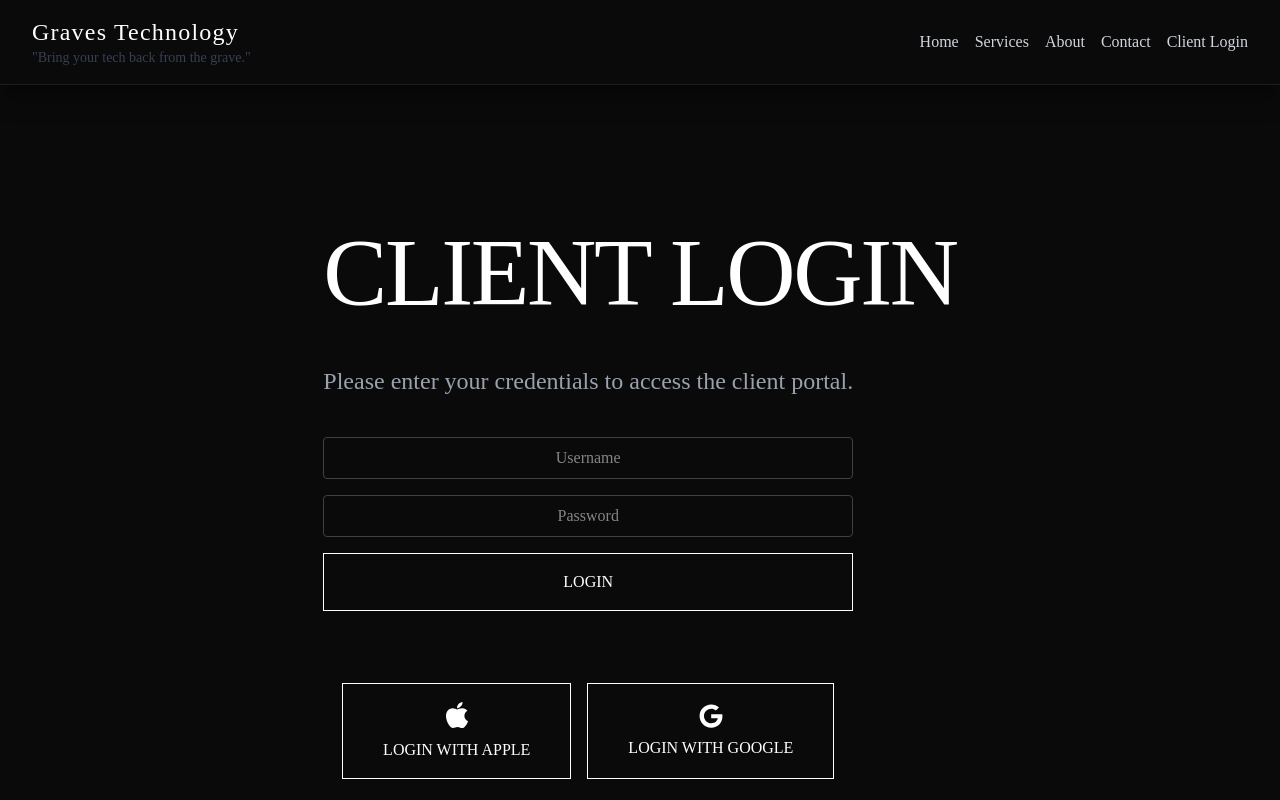
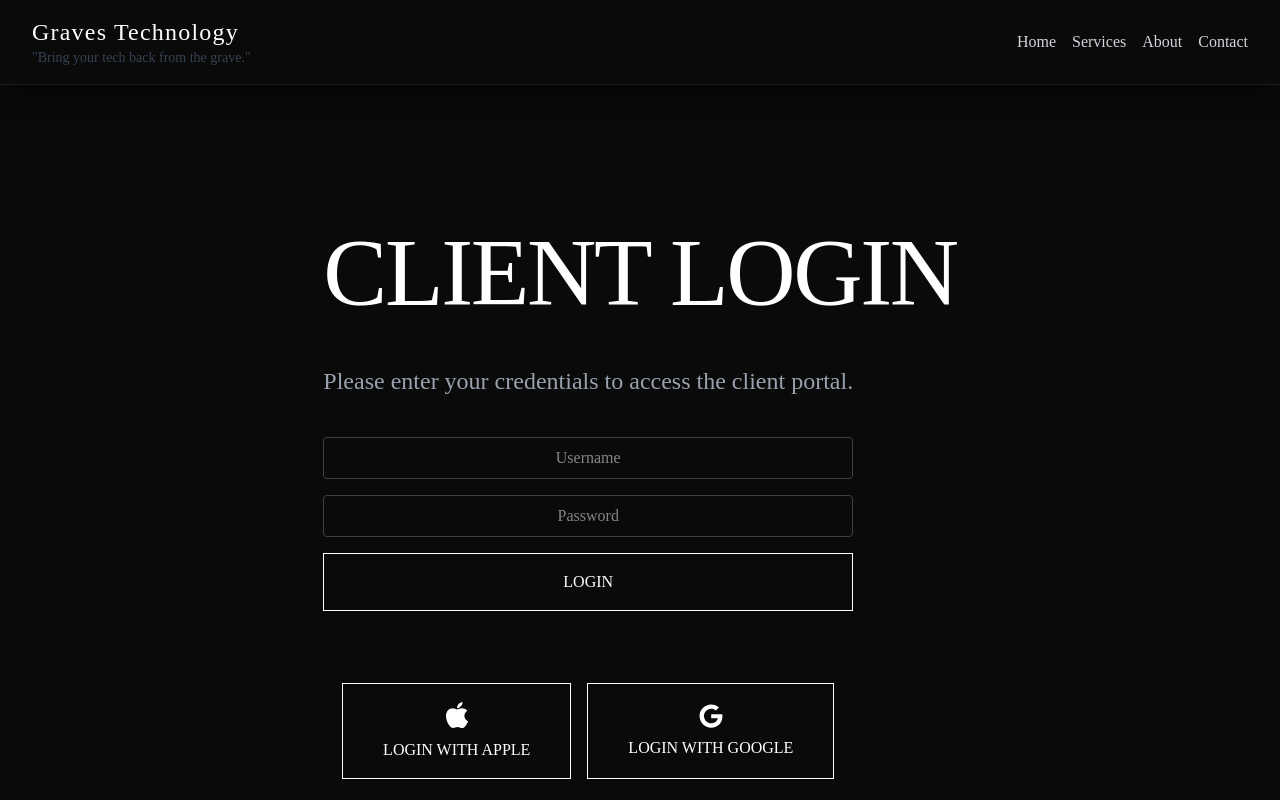
Before and after one commit to akedah-vex/graves-technology, a Next.js app: page /login in a window 1280 px wide. Shown: the top 800 px of the page. Built offline with nearby package versions, Linux system fonts and the light colour scheme; a web font is replaced by a local one.

Commit message:
update mobile navbar item padding

```diff
--- a/app/login/page.tsx
+++ b/app/login/page.tsx
@@ -3,6 +3,8 @@ import Navbar from "@/components/Navbar";
 import { FaApple, FaGoogle } from "react-icons/fa";
 
 export default function login() {
+    const NavList = ['Home', 'Services', 'About', 'Contact'];
+
     function triggerAppleLogin(e: React.MouseEvent<HTMLButtonElement>): void {
         e.preventDefault();
         // Implement Apple login logic here
@@ -18,7 +20,7 @@ export default function login() {
   return (
     <div className="min-h-screen bg-neutral-950 text-white"> {/* Changed background to near-black */}
       {/* 1. Navigation Placeholder */}
-      <Navbar NavList={['Home', 'Services', 'About', 'Contact', 'Client Login']} />
+      <Navbar NavList={NavList} />
       <section className="bg-neutral-950 pt-32 pb-48 text-white border-b border-neutral-800/70 min-h-[75vh] flex "> {/* Updated classes */}
         <div className="animate-fade-in-slow max-w-7xl mx-auto px-4 sm:px-6 lg:px-8 flex flex-col justify-left items-start text-left"> {/* Updated classes */}
           <h1 className="text-shadow-2xl animate-slide-in-top text-5xl md:text-8xl tracking-tight mb-4 leading-tight bg-clip-text justify-left"> {/* Keep gradient styling */}
--- a/components/Navbar.tsx
+++ b/components/Navbar.tsx
@@ -70,7 +70,6 @@ export default function Navbar({NavList}: {NavList: string[]}) {
                     ))}
                 </nav>
             </div>
-
         </header>
     );
 }
```
Lines whose indentation alone changed are shown as unchanged.
